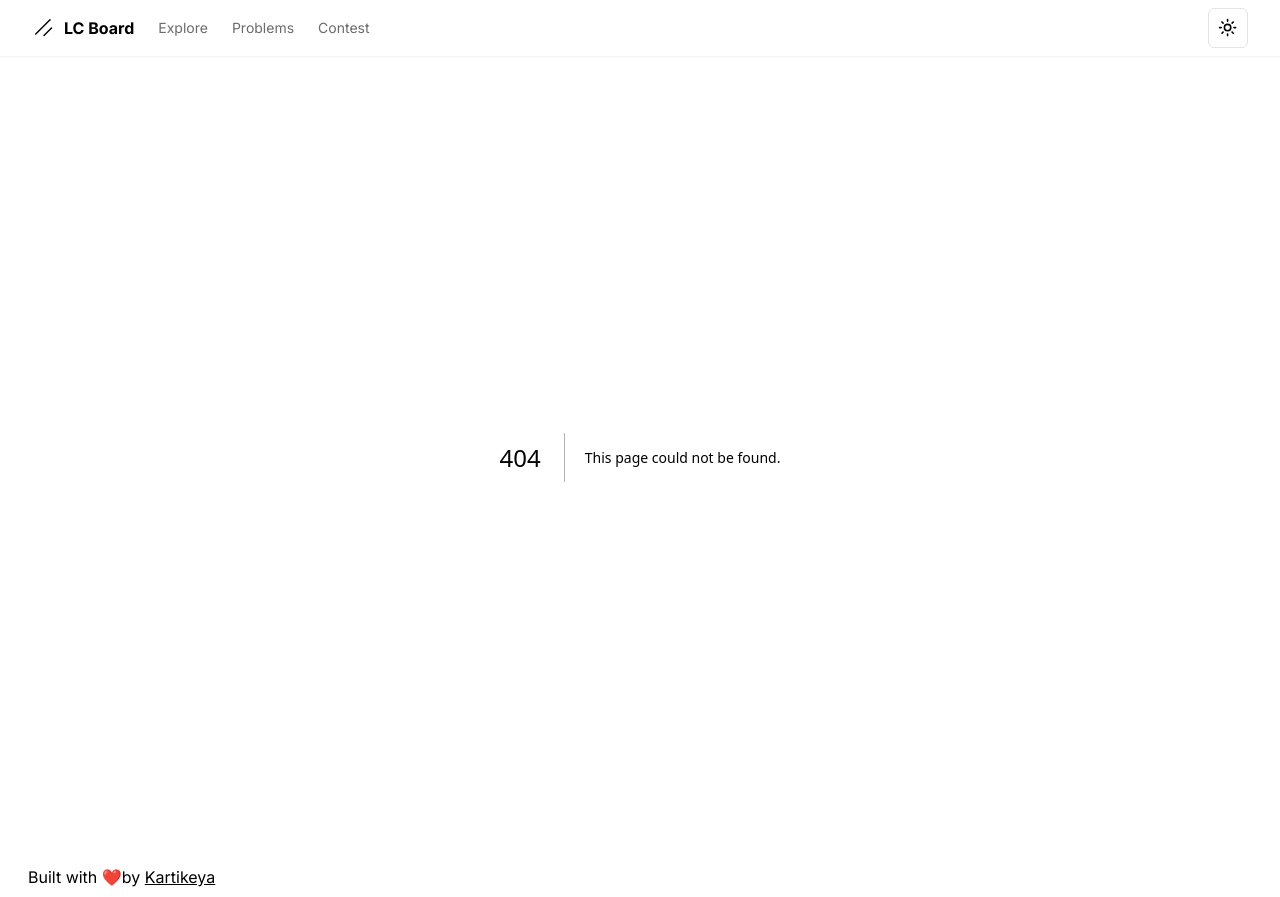
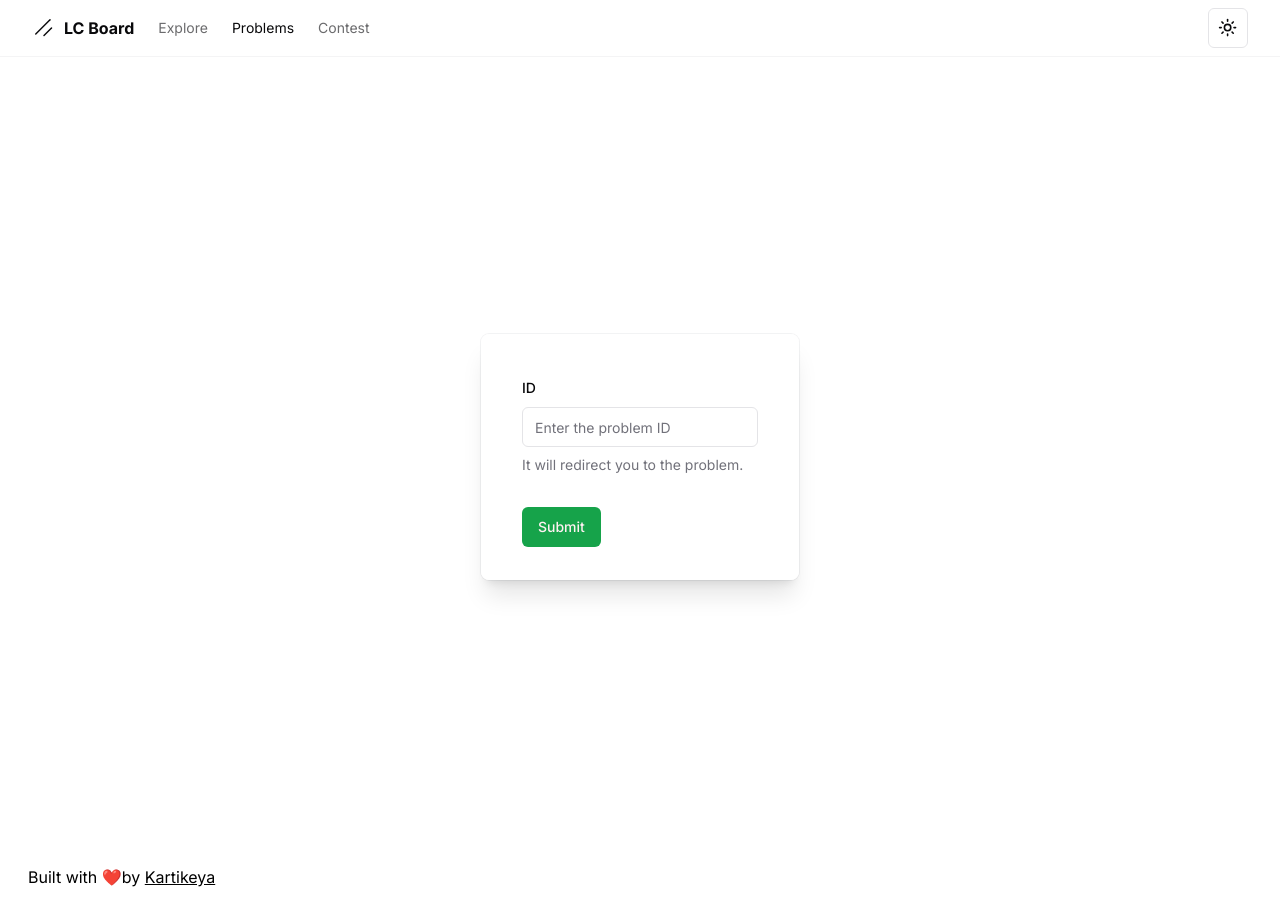
Before and after one commit to kartik3yaS/LeetCode-WhiteBoard, a Next.js app: page /problems in a window 1280 px wide. Before the commit this address had no page. Built offline with nearby package versions, Linux system fonts and the light colour scheme.

Commit message:
made a form page, implemented navigation, Linking, nested routing from /problems to problems/id

```diff
--- a/app/layout.tsx
+++ b/app/layout.tsx
@@ -2,7 +2,6 @@
 import { Inter } from "next/font/google";
 import { ThemeProvider } from "@/components/ui/theme-provider";
 import "./globals.css";
-import { MainNav } from "@/components/main-nav";
 import { Footer } from "@/components/footer-web";
 import { SiteHeader } from "@/components/site-header";
 
@@ -21,7 +20,6 @@
   return (
     <html lang="en">
       <body className={inter.className}>
-        {/* <SiteHeader /> */}
         <ThemeProvider
           attribute="class"
           defaultTheme="system"
@@ -32,7 +30,6 @@
             {children}
           <Footer />
         </ThemeProvider>
-        {/*<Footer />*/}
       </body>
     </html>
   );
--- a/app/page.tsx
+++ b/app/page.tsx
@@ -1,5 +1,6 @@
 import { Button } from "@/components/ui/button";
 import { ModeToggle } from "@/components/mode-toggle";
+import { MyForm } from "@/components/custom/lc-form";
 
 export default function Home() {
   return (
--- /dev/null
+++ b/app/problems/page.js
@@ -0,0 +1,11 @@
+import { MyForm } from "@/components/custom/lc-form";
+
+export default function Problems(){
+    return(
+        <div className="relative flex min-h-screen flex-col justify-center overflow-hidden py-6 sm:py-12">
+            <div className="flex space-x-4 border border-white relative px-6 pt-10 pb-8 shadow-xl ring-1 ring-gray-900/5 sm:mx-auto sm:max-w-lg sm:rounded-lg sm:px-10">
+                <MyForm />
+            </div>
+        </div>
+    )
+}
--- /dev/null
+++ b/components/custom/lc-form.tsx
@@ -0,0 +1,66 @@
+"use client"
+
+// import { zodResolver } from "@hookform/resolvers/zod";
+import { useForm } from "react-hook-form"
+import { useRouter } from "next/navigation"
+import { z } from "zod"
+
+import { Button } from "@/components/ui/button"
+import {
+  Form,
+  FormControl,
+  FormDescription,
+  FormField,
+  FormItem,
+  FormLabel,
+  FormMessage,
+} from "@/components/ui/form"
+import { Input } from "@/components/ui/input"
+import { useState } from "react"
+
+const formSchema = z.object({
+    id: z.string().min(1, {
+      message: "ID must be at least 1 digit.",
+    }),
+})
+
+export function MyForm() {
+    const router = useRouter();
+    const [id, setId] = useState("");
+
+    const form = useForm<z.infer<typeof formSchema>>({
+        // resolver: zodResolver(formSchema),
+        defaultValues: {
+          id: "",
+        },
+    })
+
+    function onSubmit(values: z.infer<typeof formSchema>) {
+        const idValue=values.id;
+        router.push(`/problems/${idValue}`);
+    }
+
+    return (
+        <Form {...form}>
+            <form onSubmit={form.handleSubmit(onSubmit)} className="space-y-8">
+            <FormField
+                control={form.control}
+                name="id"
+                render={({ field }) => (
+                <FormItem>
+                    <FormLabel>ID</FormLabel>
+                    <FormControl>
+                    <Input placeholder="Enter the problem ID" {...field} />
+                    </FormControl>
+                    <FormDescription>
+                        It will redirect you to the problem.
+                    </FormDescription>
+                    <FormMessage />
+                </FormItem>
+                )}
+            />
+            <Button type="submit">Submit</Button>
+            </form>
+        </Form>
+    )
+}
--- a/components/main-nav.tsx
+++ b/components/main-nav.tsx
@@ -4,10 +4,7 @@
 import Link from "next/link"
 import { usePathname } from "next/navigation"
 import { cn } from "@/lib/utils"
-import { ModeToggle } from "./mode-toggle"
-import { ViewVerticalIcon } from "@radix-ui/react-icons"
 import { Icons } from "./icons";
-import whiteboard from "./assets/whiteboard.png";
 
 export function MainNav() {
     const pathname = usePathname()
@@ -23,7 +20,7 @@
                 </Link>
                 <nav className="flex items-center gap-4 text-sm lg:gap-6">
                     <Link
-                    href="/docs"
+                    href="/explore"
                     className={cn(
                         "transition-colors hover:text-foreground/80",
                         pathname === "/docs" ? "text-foreground" : "text-foreground/60"
@@ -32,16 +29,16 @@
                         Explore
                     </Link>
                     <Link
-                    href="/docs"
+                    href="/problems"
                     className={cn(
                         "transition-colors hover:text-foreground/80",
-                        pathname === "/docs" ? "text-foreground" : "text-foreground/60"
+                        pathname === "/problems" ? "text-foreground" : "text-foreground/60"
                     )}
                     >
                         Problems
                     </Link>
                     <Link
-                    href="/docs"
+                    href="/contest"
                     className={cn(
                         "transition-colors hover:text-foreground/80",
                         pathname === "/docs" ? "text-foreground" : "text-foreground/60"
--- a/components/site-header.tsx
+++ b/components/site-header.tsx
@@ -1,8 +1,6 @@
 import { MainNav } from "./main-nav";
 import { MobileNav } from "./mobile-nav";
-import { buttonVariants } from "./ui/button";
 import { ModeToggle } from "./mode-toggle";
-import { Icons } from "./icons";
 import { CommandMenu } from "./command-menu";
 
 export function SiteHeader() {
--- /dev/null
+++ b/components/ui/form.tsx
@@ -0,0 +1,176 @@
+import * as React from "react"
+import * as LabelPrimitive from "@radix-ui/react-label"
+import { Slot } from "@radix-ui/react-slot"
+import {
+  Controller,
+  ControllerProps,
+  FieldPath,
+  FieldValues,
+  FormProvider,
+  useFormContext,
+} from "react-hook-form"
+
+import { cn } from "@/lib/utils"
+import { Label } from "@/components/ui/label"
+
+const Form = FormProvider
+
+type FormFieldContextValue<
+  TFieldValues extends FieldValues = FieldValues,
+  TName extends FieldPath<TFieldValues> = FieldPath<TFieldValues>
+> = {
+  name: TName
+}
+
+const FormFieldContext = React.createContext<FormFieldContextValue>(
+  {} as FormFieldContextValue
+)
+
+const FormField = <
+  TFieldValues extends FieldValues = FieldValues,
+  TName extends FieldPath<TFieldValues> = FieldPath<TFieldValues>
+>({
+  ...props
+}: ControllerProps<TFieldValues, TName>) => {
+  return (
+    <FormFieldContext.Provider value={{ name: props.name }}>
+      <Controller {...props} />
+    </FormFieldContext.Provider>
+  )
+}
+
+const useFormField = () => {
+  const fieldContext = React.useContext(FormFieldContext)
+  const itemContext = React.useContext(FormItemContext)
+  const { getFieldState, formState } = useFormContext()
+
+  const fieldState = getFieldState(fieldContext.name, formState)
+
+  if (!fieldContext) {
+    throw new Error("useFormField should be used within <FormField>")
+  }
+
+  const { id } = itemContext
+
+  return {
+    id,
+    name: fieldContext.name,
+    formItemId: `${id}-form-item`,
+    formDescriptionId: `${id}-form-item-description`,
+    formMessageId: `${id}-form-item-message`,
+    ...fieldState,
+  }
+}
+
+type FormItemContextValue = {
+  id: string
+}
+
+const FormItemContext = React.createContext<FormItemContextValue>(
+  {} as FormItemContextValue
+)
+
+const FormItem = React.forwardRef<
+  HTMLDivElement,
+  React.HTMLAttributes<HTMLDivElement>
+>(({ className, ...props }, ref) => {
+  const id = React.useId()
+
+  return (
+    <FormItemContext.Provider value={{ id }}>
+      <div ref={ref} className={cn("space-y-2", className)} {...props} />
+    </FormItemContext.Provider>
+  )
+})
+FormItem.displayName = "FormItem"
+
+const FormLabel = React.forwardRef<
+  React.ElementRef<typeof LabelPrimitive.Root>,
+  React.ComponentPropsWithoutRef<typeof LabelPrimitive.Root>
+>(({ className, ...props }, ref) => {
+  const { error, formItemId } = useFormField()
+
+  return (
+    <Label
+      ref={ref}
+      className={cn(error && "text-destructive", className)}
+      htmlFor={formItemId}
+      {...props}
+    />
+  )
+})
+FormLabel.displayName = "FormLabel"
+
+const FormControl = React.forwardRef<
+  React.ElementRef<typeof Slot>,
+  React.ComponentPropsWithoutRef<typeof Slot>
+>(({ ...props }, ref) => {
+  const { error, formItemId, formDescriptionId, formMessageId } = useFormField()
+
+  return (
+    <Slot
+      ref={ref}
+      id={formItemId}
+      aria-describedby={
+        !error
+          ? `${formDescriptionId}`
+          : `${formDescriptionId} ${formMessageId}`
+      }
+      aria-invalid={!!error}
+      {...props}
+    />
+  )
+})
+FormControl.displayName = "FormControl"
+
+const FormDescription = React.forwardRef<
+  HTMLParagraphElement,
+  React.HTMLAttributes<HTMLParagraphElement>
+>(({ className, ...props }, ref) => {
+  const { formDescriptionId } = useFormField()
+
+  return (
+    <p
+      ref={ref}
+      id={formDescriptionId}
+      className={cn("text-sm text-muted-foreground", className)}
+      {...props}
+    />
+  )
+})
+FormDescription.displayName = "FormDescription"
+
+const FormMessage = React.forwardRef<
+  HTMLParagraphElement,
+  React.HTMLAttributes<HTMLParagraphElement>
+>(({ className, children, ...props }, ref) => {
+  const { error, formMessageId } = useFormField()
+  const body = error ? String(error?.message) : children
+
+  if (!body) {
+    return null
+  }
+
+  return (
+    <p
+      ref={ref}
+      id={formMessageId}
+      className={cn("text-sm font-medium text-destructive", className)}
+      {...props}
+    >
+      {body}
+    </p>
+  )
+})
+FormMessage.displayName = "FormMessage"
+
+export {
+  useFormField,
+  Form,
+  FormItem,
+  FormLabel,
+  FormControl,
+  FormDescription,
+  FormMessage,
+  FormField,
+}
--- /dev/null
+++ b/components/ui/input.tsx
@@ -0,0 +1,25 @@
+import * as React from "react"
+
+import { cn } from "@/lib/utils"
+
+export interface InputProps
+  extends React.InputHTMLAttributes<HTMLInputElement> {}
+
+const Input = React.forwardRef<HTMLInputElement, InputProps>(
+  ({ className, type, ...props }, ref) => {
+    return (
+      <input
+        type={type}
+        className={cn(
+          "flex h-10 w-full rounded-md border border-input bg-background px-3 py-2 text-sm ring-offset-background file:border-0 file:bg-transparent file:text-sm file:font-medium placeholder:text-muted-foreground focus-visible:outline-none focus-visible:ring-2 focus-visible:ring-ring focus-visible:ring-offset-2 disabled:cursor-not-allowed disabled:opacity-50",
+          className
+        )}
+        ref={ref}
+        {...props}
+      />
+    )
+  }
+)
+Input.displayName = "Input"
+
+export { Input }
--- /dev/null
+++ b/components/ui/label.tsx
@@ -0,0 +1,26 @@
+"use client"
+
+import * as React from "react"
+import * as LabelPrimitive from "@radix-ui/react-label"
+import { cva, type VariantProps } from "class-variance-authority"
+
+import { cn } from "@/lib/utils"
+
+const labelVariants = cva(
+  "text-sm font-medium leading-none peer-disabled:cursor-not-allowed peer-disabled:opacity-70"
+)
+
+const Label = React.forwardRef<
+  React.ElementRef<typeof LabelPrimitive.Root>,
+  React.ComponentPropsWithoutRef<typeof LabelPrimitive.Root> &
+    VariantProps<typeof labelVariants>
+>(({ className, ...props }, ref) => (
+  <LabelPrimitive.Root
+    ref={ref}
+    className={cn(labelVariants(), className)}
+    {...props}
+  />
+))
+Label.displayName = LabelPrimitive.Root.displayName
+
+export { Label }
--- a/package.json
+++ b/package.json
@@ -9,9 +9,11 @@
     "lint": "next lint"
   },
   "dependencies": {
+    "@hookform/resolvers": "^1.3.8",
     "@radix-ui/react-dialog": "^1.0.5",
     "@radix-ui/react-dropdown-menu": "^2.0.6",
     "@radix-ui/react-icons": "^1.3.0",
+    "@radix-ui/react-label": "^2.0.2",
     "@radix-ui/react-scroll-area": "^1.0.5",
     "@radix-ui/react-slot": "^1.0.2",
     "class-variance-authority": "^0.7.0",
@@ -22,9 +24,11 @@
     "next-themes": "^0.3.0",
     "react": "^18",
     "react-dom": "^18",
+    "react-hook-form": "^7.51.4",
     "react-icons": "^5.2.1",
     "tailwind-merge": "^2.3.0",
-    "tailwindcss-animate": "^1.0.7"
+    "tailwindcss-animate": "^1.0.7",
+    "zod": "^3.23.8"
   },
   "devDependencies": {
     "@types/node": "^20",
--- a/tsconfig.json
+++ b/tsconfig.json
@@ -21,6 +21,6 @@
       "@/*": ["./*"]
     }
   },
-  "include": ["next-env.d.ts", "**/*.ts", "**/*.tsx", ".next/types/**/*.ts"],
+  "include": ["next-env.d.ts", "**/*.ts", "**/*.tsx", ".next/types/**/*.ts", "app/problems/page.js"],
   "exclude": ["node_modules"]
 }
```
Also changed, not shown: app/problems/[id]/page.js (added, +15 -0 lines), components/assets/whiteboard.png (deleted), 1 other file (tests, documents, lock files or other folders).
